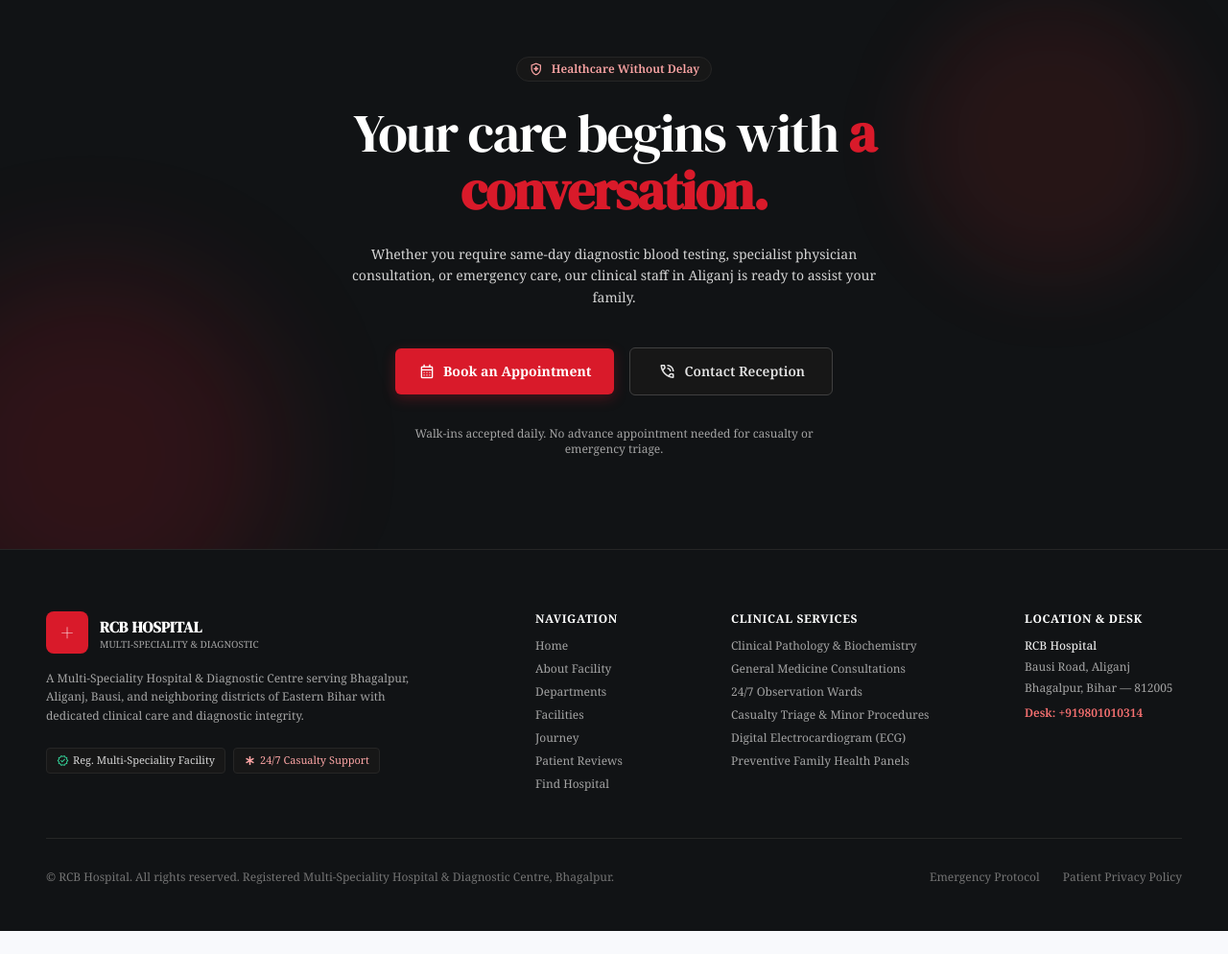
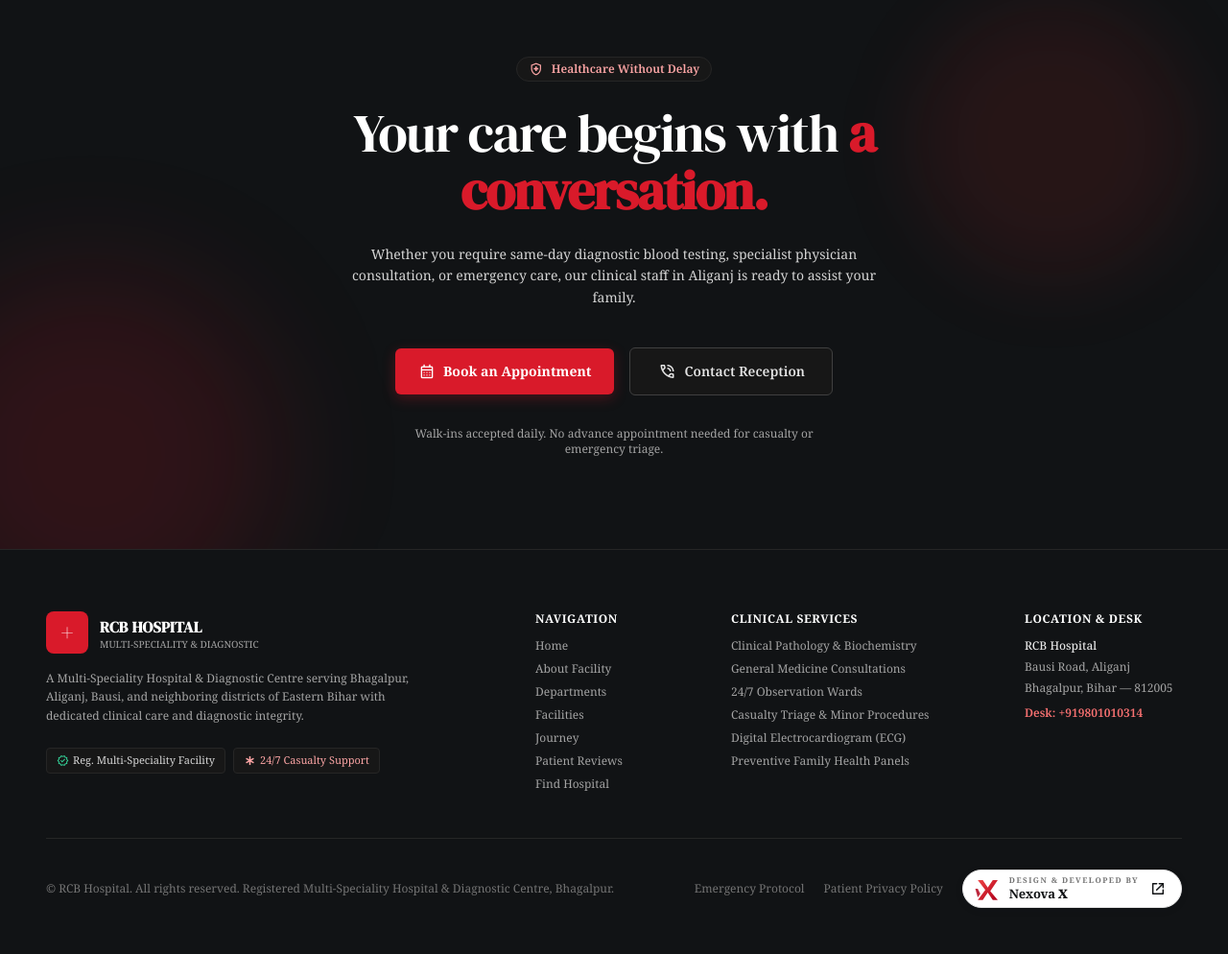
Before and after one commit to ratnpriya2004-svg/rcb-hospital, a website: page index.html in a window 1280 px wide. Shown: the part 7919-8913 px from the top of the page at 96% size. Before the commit the page ends 8889 px from the top, so only its background shows below. Drawn offline with nearby package versions, Linux system fonts and the light colour scheme; a web font is replaced by a local one.

Commit message:
Update index.html

```diff
--- a/index.html
+++ b/index.html
@@ -1530,15 +1530,93 @@ h2.display-heading {
         </address>
       </div>
     </div>
-    <div class="pt-8 flex flex-col sm:flex-row items-center justify-between gap-4 text-xs text-neutral-500">
-      <p>© RCB Hospital. All rights reserved. Registered Multi-Speciality Hospital &amp; Diagnostic Centre, Bhagalpur.</p>
-      <div class="flex items-center gap-6">
+
+    <!-- BOTTOM BAR -->
+    <div class="pt-8 flex flex-col lg:flex-row items-center justify-between gap-6">
+      <p class="text-xs text-neutral-500 text-center lg:text-left">
+        © RCB Hospital. All rights reserved. Registered Multi-Speciality Hospital &amp; Diagnostic Centre, Bhagalpur.
+      </p>
+
+      <div class="flex flex-wrap items-center justify-center gap-5 text-xs text-neutral-500">
         <a class="hover:text-neutral-300 transition-colors" href="#location">Emergency Protocol</a>
         <a class="hover:text-neutral-300 transition-colors" href="#location">Patient Privacy Policy</a>
+
+        <!-- ============ NEXOVA X CREDIT BADGE ============ -->
+        <a
+          href="https://www.nexovax.in/"
+          target="_blank"
+          rel="noopener noreferrer"
+          class="nexova-credit group inline-flex items-center gap-3 pl-2.5 pr-4 py-1.5 rounded-full bg-white border border-neutral-200 hover:border-[#D91A2A] transition-all duration-300 hover:shadow-[0_8px_24px_rgba(217,26,42,0.18)] hover:-translate-y-0.5"
+          aria-label="Design and Developed by Nexova X — visit nexovax.in"
+        >
+          <!-- Nexova X Logo Mark -->
+          <span class="nexova-logo-mark" aria-hidden="true">
+            <svg viewBox="0 0 40 40" xmlns="http://www.w3.org/2000/svg" width="26" height="26">
+              <defs>
+                <linearGradient id="nxRed" x1="0" y1="0" x2="1" y2="1">
+                  <stop offset="0%" stop-color="#ef4444"/>
+                  <stop offset="100%" stop-color="#b0001a"/>
+                </linearGradient>
+              </defs>
+              <!-- Stylized X -->
+              <path d="M8 6 L16 6 L24 18 L32 6 L40 6 L28 24 L40 38 L32 38 L24 26 L16 38 L8 38 L20 22 Z"
+                    fill="url(#nxRed)"/>
+              <!-- Small offset accent -->
+              <path d="M4 20 L8 20 L12 28 L8 34 Z" fill="#b0001a" opacity="0.85"/>
+            </svg>
+          </span>
+
+          <!-- Text Stack -->
+          <span class="nexova-credit-text flex flex-col leading-none text-left">
+            <span class="text-[8px] font-bold tracking-[0.18em] text-neutral-500 uppercase">
+              Design &amp; Developed by
+            </span>
+            <span class="text-[13px] font-bold text-[#111315] tracking-tight mt-1 group-hover:text-[#D91A2A] transition-colors">
+              Nexova <span class="font-black">X</span>
+            </span>
+          </span>
+
+          <!-- External Link Icon -->
+          <span class="nexova-arrow" aria-hidden="true">
+            <svg viewBox="0 0 24 24" width="16" height="16" fill="none" stroke="#111315" stroke-width="2.2"
+                 stroke-linecap="round" stroke-linejoin="round">
+              <path d="M14 4h6v6"/>
+              <path d="M20 4 10 14"/>
+              <path d="M20 14v6H4V4h6"/>
+            </svg>
+          </span>
+        </a>
       </div>
     </div>
   </div>
 </footer>
+
+<!-- ============ NEXOVA CREDIT — HOVER STYLES ============ -->
+<style>
+  .nexova-credit {
+    text-decoration: none;
+    box-shadow: 0 2px 10px rgba(17, 28, 45, 0.06);
+  }
+  .nexova-credit:hover .nexova-arrow svg {
+    stroke: #D91A2A;
+    transform: translate(1px, -1px);
+    transition: transform 250ms ease, stroke 250ms ease;
+  }
+  .nexova-credit .nexova-arrow svg {
+    transition: transform 250ms ease, stroke 250ms ease;
+  }
+  .nexova-credit .nexova-logo-mark svg {
+    transition: transform 300ms cubic-bezier(0.22, 1, 0.36, 1);
+  }
+  .nexova-credit:hover .nexova-logo-mark svg {
+    transform: scale(1.08) rotate(-4deg);
+  }
+  @media (max-width: 640px) {
+    .nexova-credit { padding-left: 8px; padding-right: 12px; gap: 8px; }
+    .nexova-credit-text .text-\[13px\] { font-size: 12px; }
+    .nexova-credit-text .text-\[8px\]  { font-size: 7px; letter-spacing: 0.14em; }
+  }
+</style>
 
 <!-- BACK TO TOP -->
 <button id="backToTop" type="button" aria-label="Back to top"
```
